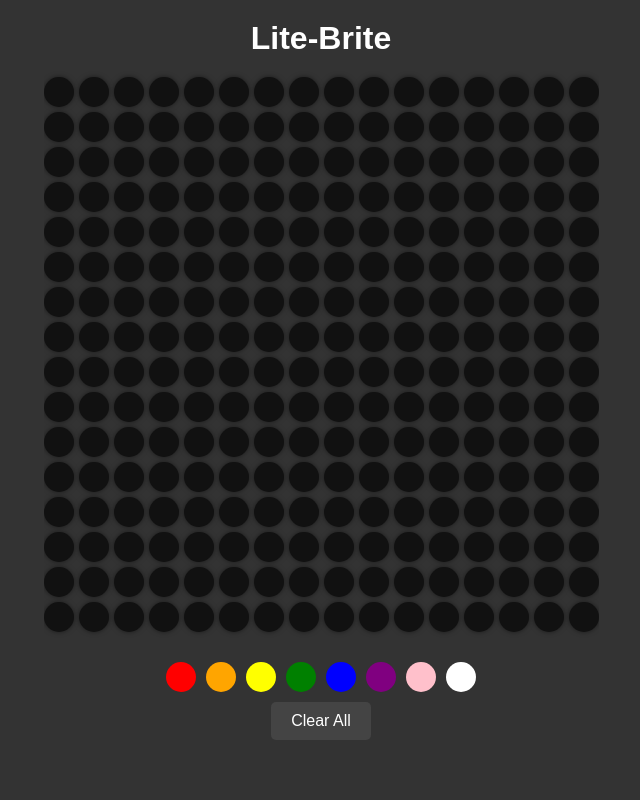
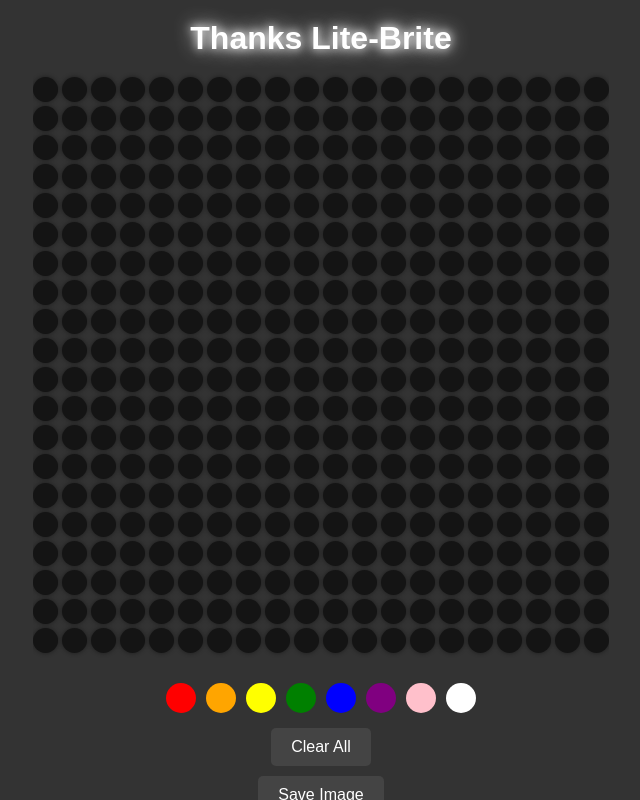
Before and after one commit to sleepgood/Test-pwa-app, a plain HTML site: page index.html in a window 1280 px wide. Shown: the whole page, without its empty margins (319-959 px from the left). Drawn offline with nearby package versions, Linux system fonts and the light colour scheme.

Commit message:
Update index.html

```diff
--- a/index.html
+++ b/index.html
@@ -3,7 +3,7 @@
 <head>
     <meta charset="UTF-8">
     <meta name="viewport" content="width=device-width, initial-scale=1.0">
-    <title>Lite-Brite</title>
+    <title>Thanks Lite-Brite</title>
     <style>
         body, html {
             margin: 0;
@@ -20,22 +20,26 @@
 
         h1 {
             margin: 20px;
+            font-size: 2em;
+            text-align: center;
+            text-shadow: 0 0 10px #fff, 0 0 20px #fff;
         }
 
         #grid {
             display: grid;
-            grid-template-columns: repeat(16, 30px); /* 16x16 grid */
-            gap: 5px;
+            grid-template-columns: repeat(20, 25px); /* Larger grid */
+            gap: 4px;
             margin-bottom: 20px;
         }
 
         .peg {
-            width: 30px;
-            height: 30px;
+            width: 25px;
+            height: 25px;
             border-radius: 50%;
             background-color: #111;
             box-shadow: 0 0 5px rgba(0, 0, 0, 0.5);
             transition: background-color 0.3s ease, box-shadow 0.3s ease;
+            animation: twinkle 2s infinite alternate ease-in-out;
         }
 
         .peg.active {
@@ -60,7 +64,7 @@
             transform: scale(1.2);
         }
 
-        #clear-button {
+        #clear-button, #save-button {
             padding: 10px 20px;
             background-color: #444;
             border: none;
@@ -68,16 +72,23 @@
             color: #fff;
             cursor: pointer;
             font-size: 16px;
+            margin: 5px;
             transition: background-color 0.3s;
         }
 
-        #clear-button:hover {
+        #clear-button:hover, #save-button:hover {
             background-color: #666;
+        }
+
+        /* Twinkle animation */
+        @keyframes twinkle {
+            0% { opacity: 0.8; }
+            100% { opacity: 1; }
         }
     </style>
 </head>
 <body>
-    <h1>Lite-Brite</h1>
+    <h1>Thanks Lite-Brite</h1>
     <div id="grid"></div>
     <div id="color-picker">
         <div class="color-option" style="background-color: red;" data-color="red"></div>
@@ -90,15 +101,17 @@
         <div class="color-option" style="background-color: white;" data-color="white"></div>
     </div>
     <button id="clear-button">Clear All</button>
+    <button id="save-button">Save Image</button>
 
     <script>
         const grid = document.getElementById("grid");
         const colorPicker = document.getElementById("color-picker");
         const clearButton = document.getElementById("clear-button");
+        const saveButton = document.getElementById("save-button");
         let currentColor = "white";
 
         // Initialize the grid
-        for (let i = 0; i < 16 * 16; i++) { // 16x16 grid
+        for (let i = 0; i < 20 * 20; i++) { // 20x20 grid
             const peg = document.createElement("div");
             peg.classList.add("peg");
             peg.addEventListener("click", () => togglePeg(peg));
@@ -137,6 +150,19 @@
                 peg.style.setProperty("--color", "transparent");
             });
         });
+
+        // Save grid as image
+        saveButton.addEventListener("click", () => {
+            html2canvas(document.querySelector("#grid")).then(canvas => {
+                const link = document.createElement('a');
+                link.download = 'lite-brite.png';
+                link.href = canvas.toDataURL();
+                link.click();
+            });
+        });
+
     </script>
+    <!-- Include html2canvas library to capture screenshot -->
+    <script src="https://cdnjs.cloudflare.com/ajax/libs/html2canvas/1.4.1/html2canvas.min.js"></script>
 </body>
 </html>
```
